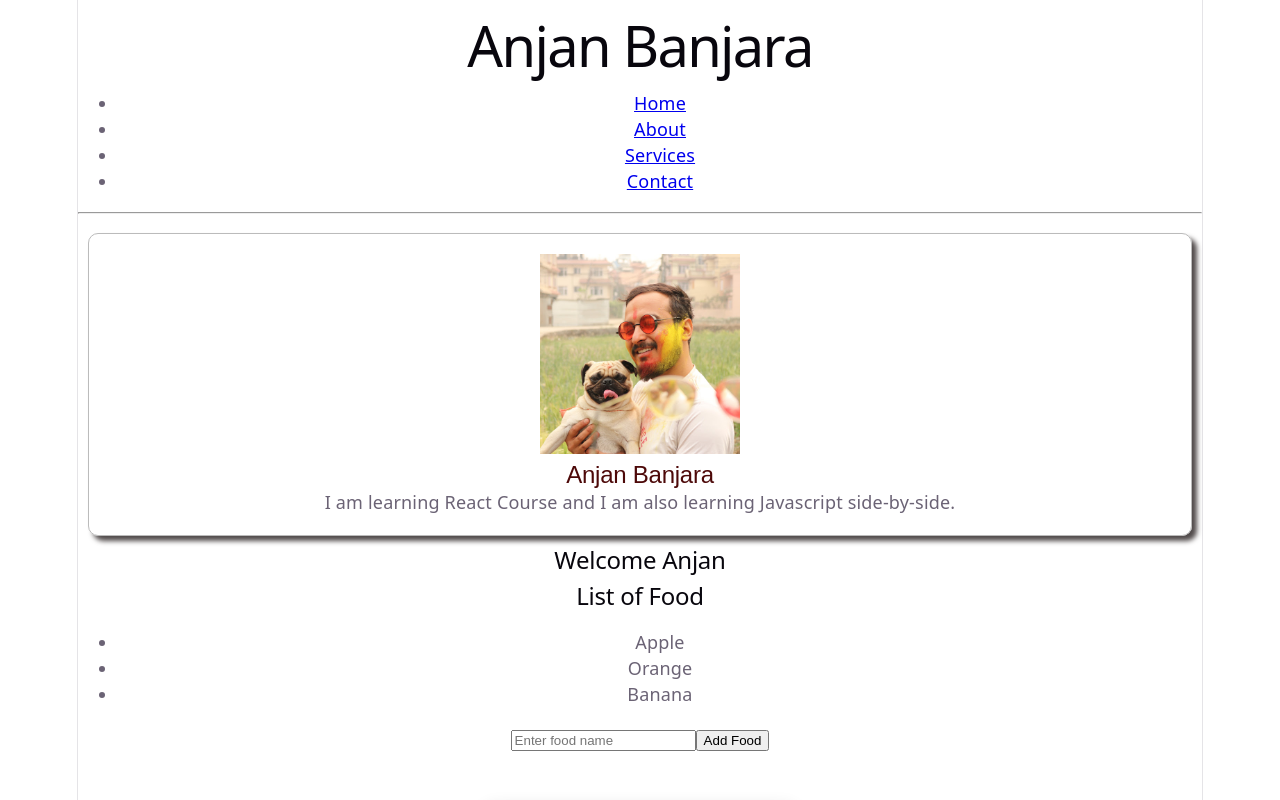
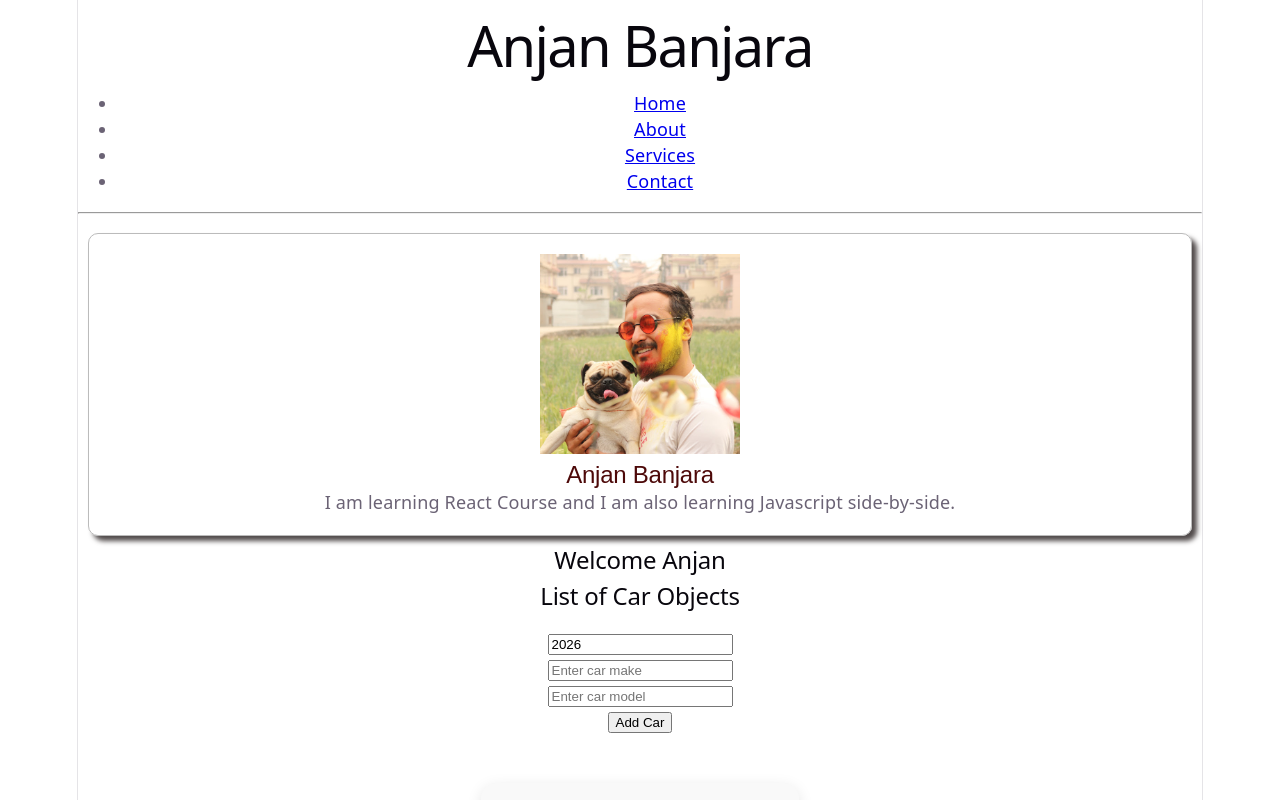
Before and after one commit to lucky-banjara/react-learn2code, a React (Vite) app in the folder my-react-app/: page / in a window 1280 px wide. Shown: the top 800 px of the page. Built offline with nearby package versions, Linux system fonts and the light colour scheme.

Commit message:
feat(array of objects): made sure to learn array of objects

```diff
--- a/my-react-app/src/MyObject.jsx
+++ b/my-react-app/src/MyObject.jsx
@@ -38,32 +38,85 @@
 
 //  update Arrays in React
 
-const [foods, setFoods] = useState(["Apple", "Orange", "Banana"]);
+// const [foods, setFoods] = useState(["Apple", "Orange", "Banana"]);
 
 
-function handleAddFood(){
+// function handleAddFood(){
 
-    const newFood = document.getElementById("foodInput").value;
-    document.getElementById("foodInput").value = "";
+//     const newFood = document.getElementById("foodInput").value;
+//     document.getElementById("foodInput").value = "";
 
-    setFoods (f => ([...f,newFood])) ;
+//     setFoods (f => ([...f,newFood])) ;
+
+// }
+
+// function handleRemoveFood(index){
+//  setFoods(foods.filter((_, i) => i !== index ));
+
+// }
+
+// return( <div>
+//         <h2>List of Food</h2>
+//         <ul>
+//         {foods.map((food, index)=> <li key={index} onClick={() => handleRemoveFood(index)}>{food}</li>)}
+//         </ul>
+//         <input type="text" id="foodInput" placeholder="Enter food name"/>
+//         <button onClick={handleAddFood}>Add Food</button>
+//         </div>
+
+// );}
+
+
+
+
+// update array of objects
+
+const [cars, setCars] = useState([]);
+const [carYear, setcarYear] = useState(new Date().getFullYear());
+const [carMake, setcarMake] = useState("");
+const [carModel, setcarModel] =useState("");
+
+function handleAddCar(){
+   const newCar = {year: carYear,
+                   make: carMake,
+                   model:carModel};
+    setCars(c => [...c, newCar]);
+
+    setcarYear(new Date().getFullYear());
+    setcarMake("");
+    setcarModel("");
+}
+
+function handleRemoveCar(index){
+    setCars(c => c.filter((_, i) => i!==index));
 
 }
-
-function handleRemoveFood(index){
- setFoods(foods.filter((_, i) => i !== index ));
+function handleYearChange(event){
+    setcarYear(event.target.value);
 
 }
+function handleMakeChange(event){
+    setcarMake(event.target.value);
+}
+function handleModelChange(event){
+    setcarModel(event.target.value);
+}
 
-return( <div>
-        <h2>List of Food</h2>
-        <ul>
-        {foods.map((food, index)=> <li key={index} onClick={() => handleRemoveFood(index)}>{food}</li>)}
-        </ul>
-        <input type="text" id="foodInput" placeholder="Enter food name"/>
-        <button onClick={handleAddFood}>Add Food</button>
-        </div>
 
+return (
+      <div>
+       <h2>List of Car Objects</h2>
+       <ul>
+        {cars.map((car, index) =>
+        <li key={index} onClick={()=> handleRemoveCar(index)}>
+         {car.year} {car.make} {car.model}
+        </li> )}
+       </ul>
+       <input type="number" value={carYear} onChange={handleYearChange}/> <br />
+       <input type="text"  value={carMake} onChange={handleMakeChange} placeholder="Enter car make"/> <br />
+       <input type="text"  value={carModel} onChange={handleModelChange} placeholder="Enter car model"/> <br />
+       <button onClick={handleAddCar}>Add Car</button>
+      </div>
 );}
 
 
```
